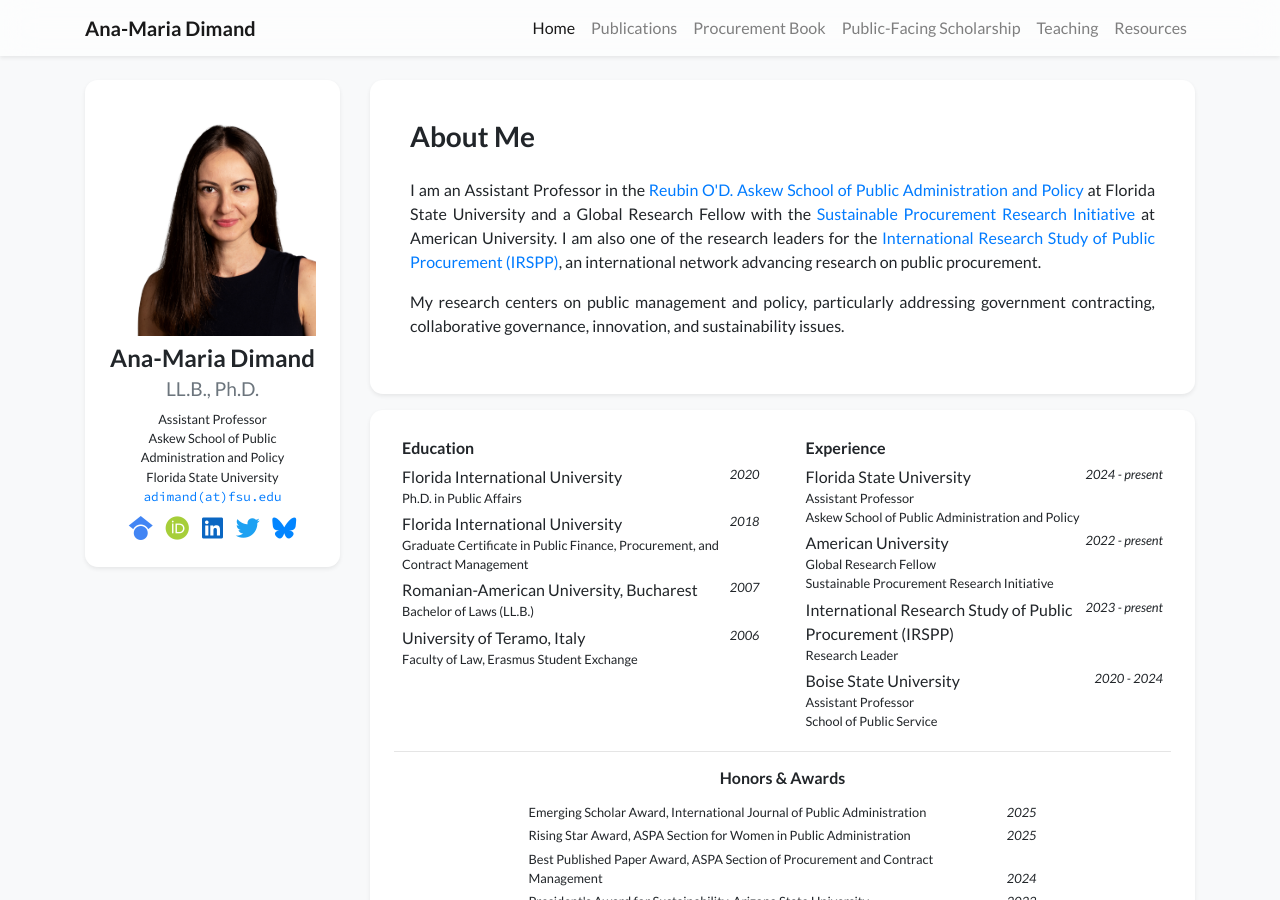
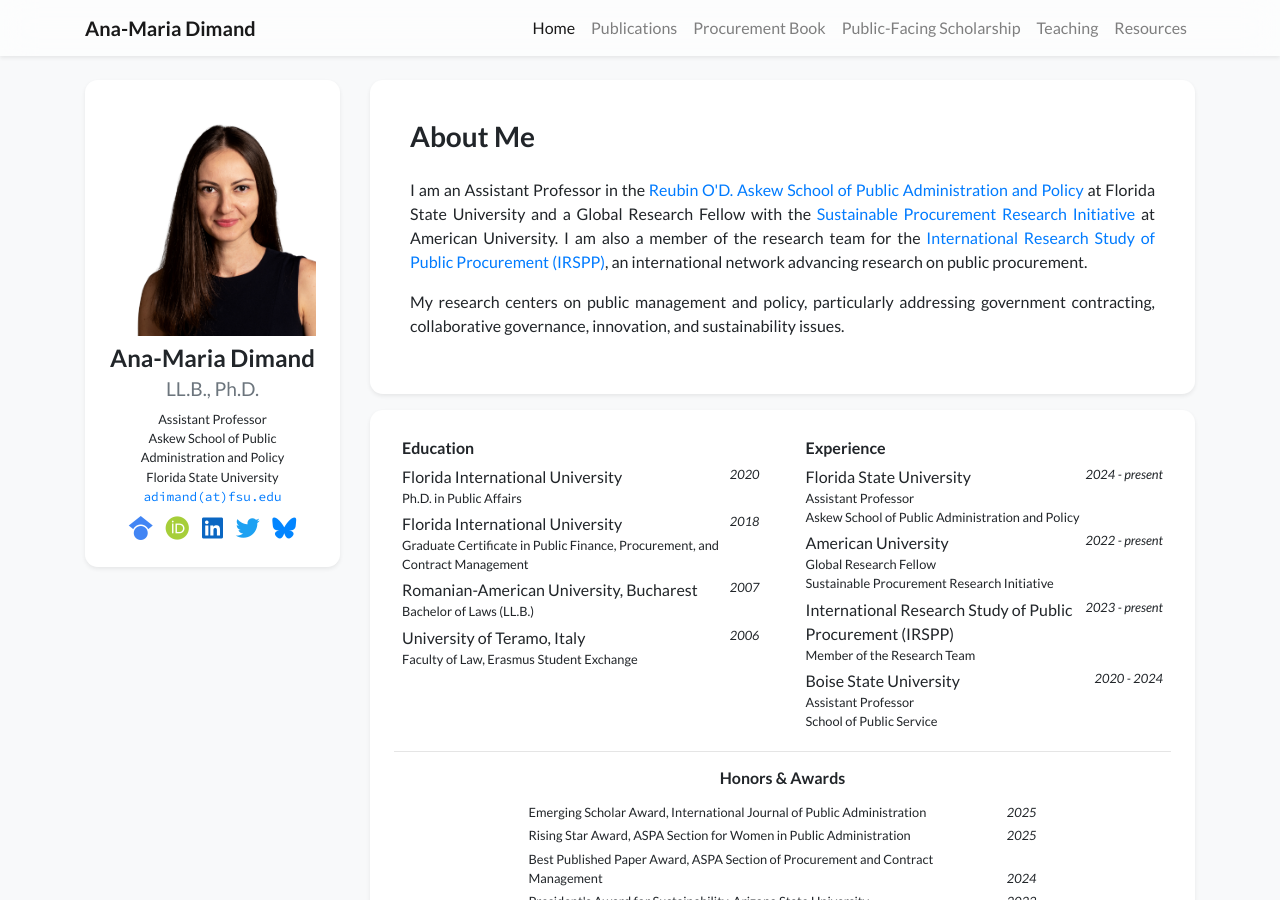
Before and after one commit to anamariadimand/anamariadimand.github.io, a Jekyll site: the page built from index.html, in a window 1280 px wide and 900 px high. Built offline with Jekyll 4.4.1, drawn with Linux system fonts in a browser that asks for light colours; nearby versions of some CDN libraries; a style sheet for code colours, icons or effects is not loaded.

Commit message:
IRSPP: use 'member of the research team' in bio and experience
Co-Authored-By: Claude Opus 4.8 <noreply@anthropic.com>

```diff
--- a/_data/profile.yml
+++ b/_data/profile.yml
@@ -23,7 +23,7 @@ short_bio: >-
     I am an Assistant Professor in the <a href="https://cosspp.fsu.edu/askew/faculty/ana-maria-dimand/" target="_blank">Reubin O'D. Askew
     School of Public Administration and Policy</a> at Florida State University and a Global Research Fellow with the
     <a href="https://kogod.american.edu/sustainable-procurement-research-initiative-people-and-partners" target="_blank">Sustainable
-    Procurement Research Initiative</a> at American University. I am also one of the research leaders for the
+    Procurement Research Initiative</a> at American University. I am also a member of the research team for the
     <a href="https://irspp.org/research-leaders/" target="_blank">International Research Study of Public Procurement
     (IRSPP)</a>, an international network advancing research on public procurement.
   </p>
@@ -62,7 +62,7 @@ experience:
     Sustainable Procurement Research Initiative
   date: 2022 - present
 - name: International Research Study of Public Procurement (IRSPP)
-  position: Research Leader
+  position: Member of the Research Team
   date: 2023 - present
 - name: Boise State University
   position: >-
```
